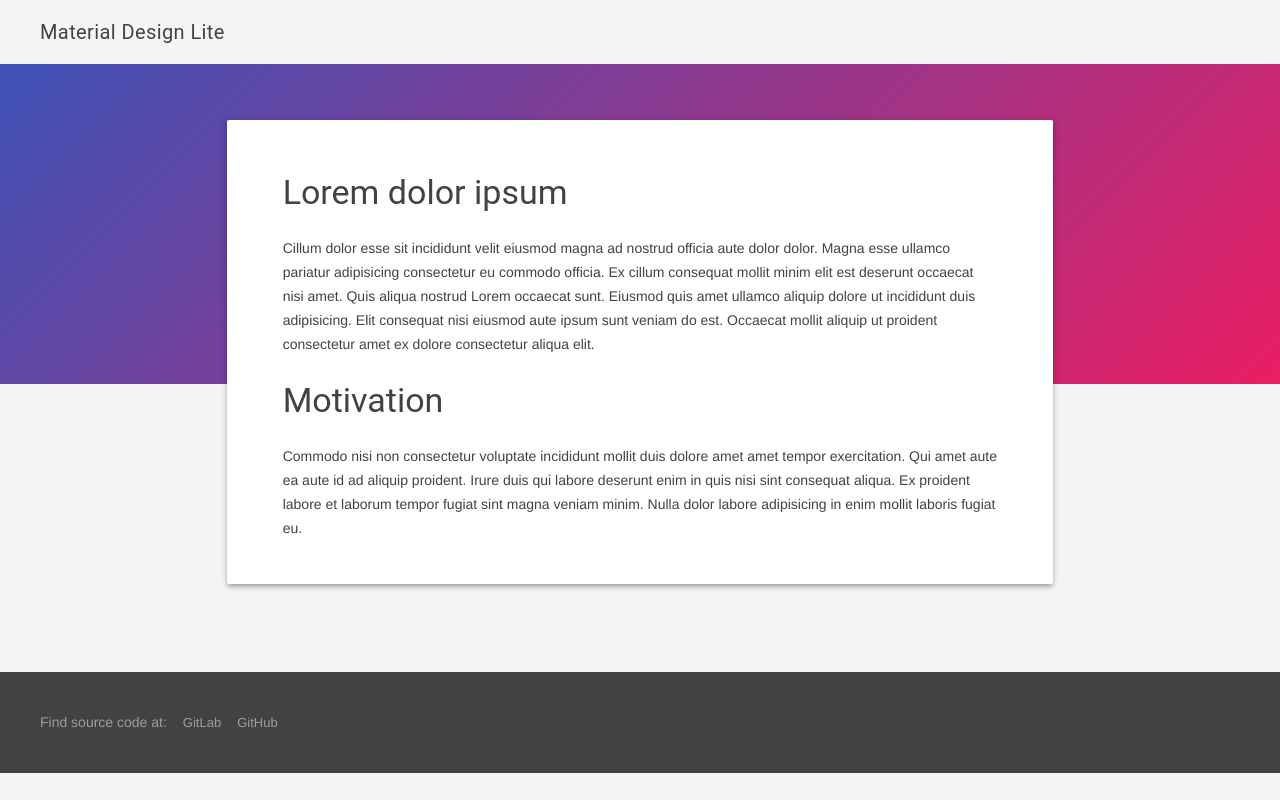
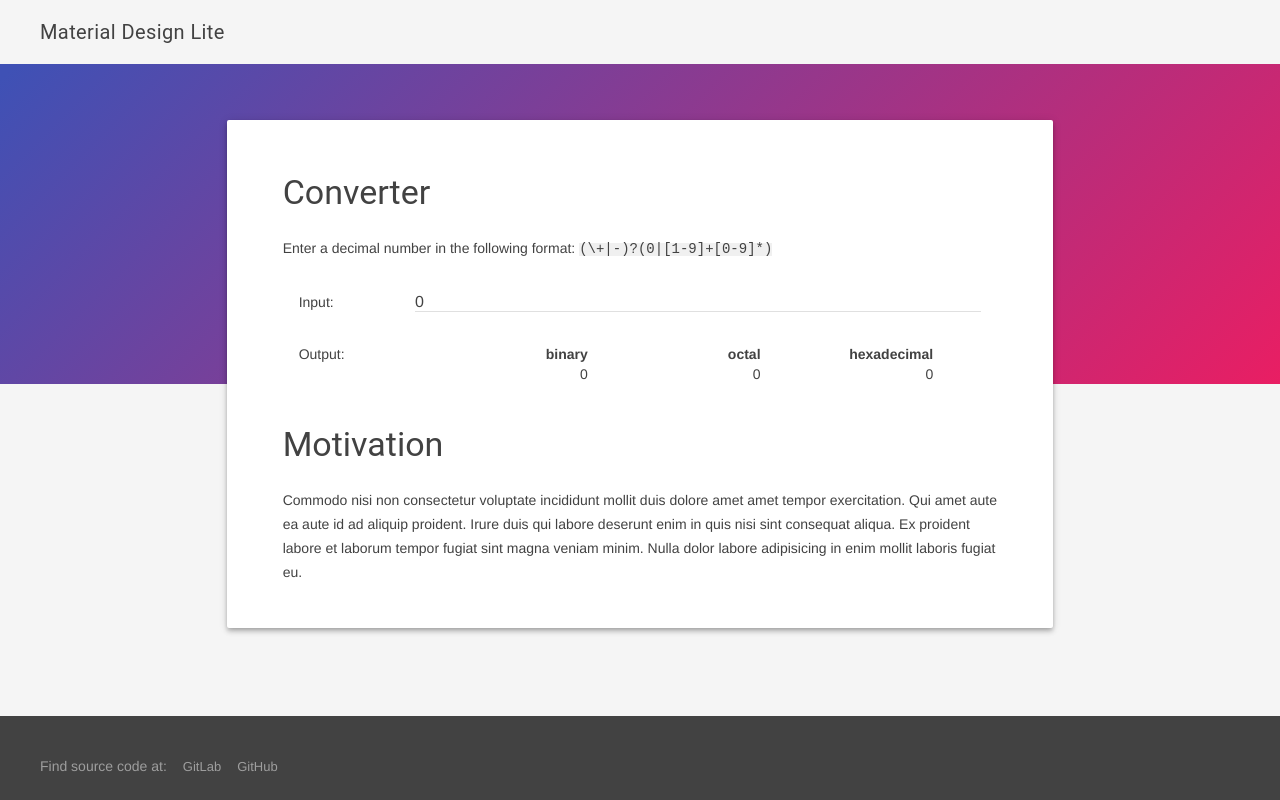
Before and after one commit to jdoubleu/decimal-to-twoscomplement, a website: page index.html in a window 1280 px wide. Drawn offline with nearby package versions, Linux system fonts and the light colour scheme; files that its build step writes are made by us from their sources.

Commit message:
Styled and added input and output (result) elements

```diff
--- a/assets/src/styles/app.scss
+++ b/assets/src/styles/app.scss
@@ -5,3 +5,40 @@
  */
 
 @import 'layout';
+
+.page-content code {
+	display: inline-block;
+	background-color: rgba(0,0,0,.06);
+	line-height: .9em;
+}
+
+#convert-form {
+	.mdl-textfield {
+		width: 100%;
+		padding: 0;
+	}
+}
+
+#convert-input {
+	padding: 0;
+}
+
+#result-grid {
+
+	.result-headers {
+		font-weight: bold;
+	}
+
+	.mdl-grid {
+		padding: 0;
+
+		.mdl-cell {
+			margin: 0;
+
+			&, span {
+				float: right;
+				text-align: right;
+			}
+		}
+	}
+}
--- a/index.html
+++ b/index.html
@@ -24,15 +24,39 @@
 				<div class="page-container mdl-grid">
 					<div class="mdl-cell mdl-cell--2-col mdl-cell--hide-tablet mdl-cell--hide-phone"></div>
 					<div class="page-content mdl-color--white mdl-shadow--4dp content mdl-color-text--grey-800 mdl-cell mdl-cell--8-col">
-						<h3>Lorem dolor ipsum</h3>
+						<h3>Converter</h3>
 						<p>
-							Cillum dolor esse sit incididunt velit eiusmod magna ad nostrud officia aute dolor dolor.
-							Magna esse ullamco pariatur adipisicing consectetur eu commodo officia. Ex cillum consequat
-							mollit minim elit est deserunt occaecat nisi amet. Quis aliqua nostrud Lorem occaecat sunt.
-							Eiusmod quis amet ullamco aliquip dolore ut incididunt duis adipisicing. Elit consequat nisi
-							eiusmod aute ipsum sunt veniam do est. Occaecat mollit aliquip ut proident consectetur amet
-							ex dolore consectetur aliqua elit.
+							Enter a decimal number in the following format: <code>(\+|-)?(0|[1-9]+[0-9]*)</code>
 						</p>
+						<div class="mdl-grid">
+							<div class="mdl-cell mdl-cell--2-col">Input:</div>
+							<div class="mdl-cell mdl-cell--10-col">
+								<form action="#" id="convert-form">
+									<div class="mdl-textfield mdl-js-textfield">
+										<input class="mdl-textfield__input" type="text" pattern="(\+|-)?(0|[1-9]+[0-9]*)" id="convert-input" value="0">
+										<label class="mdl-textfield__label" for="convert-input">Number to convert</label>
+										<span class="mdl-textfield__error">Input is not a valid number!</span>
+									</div>
+								</form>
+							</div>
+						</div>
+						<div class="mdl-grid">
+							<div class="mdl-cell mdl-cell--2-col">Output:</div>
+							<div class="mdl-cell mdl-cell--10-col">
+								<div id="result-grid">
+									<div class="mdl-grid result-headers">
+										<div class="mdl-cell mdc-cell--4-col">binary</div>
+										<div class="mdl-cell mdc-cell--4-col">octal</div>
+										<div class="mdl-cell mdc-cell--4-col">hexadecimal</div>
+									</div>
+									<div class="mdl-grid result-content">
+										<div class="mdl-cell mdc-cell--4-col"><span id="result-binary">0</span></div>
+										<div class="mdl-cell mdc-cell--4-col"><span id="result-octal">0</span></div>
+										<div class="mdl-cell mdc-cell--4-col"><span id="result-hexadecimal">0</span></div>
+									</div>
+								</div>
+							</div>
+						</div>
 						<h3>Motivation</h3>
 						<p>
 							Commodo nisi non consectetur voluptate incididunt mollit duis dolore amet amet tempor
```
